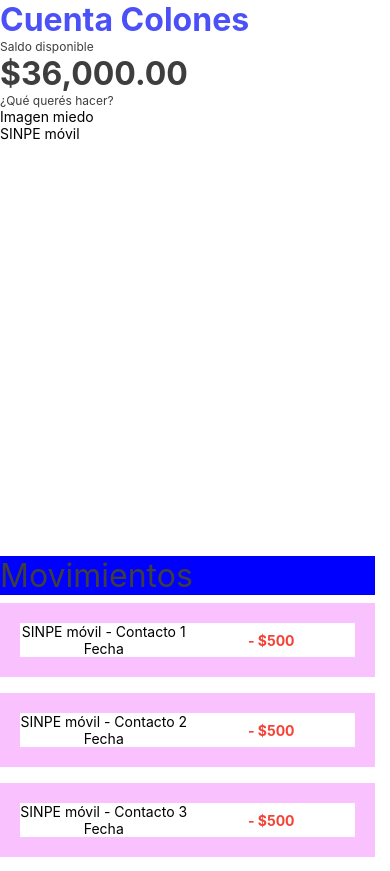
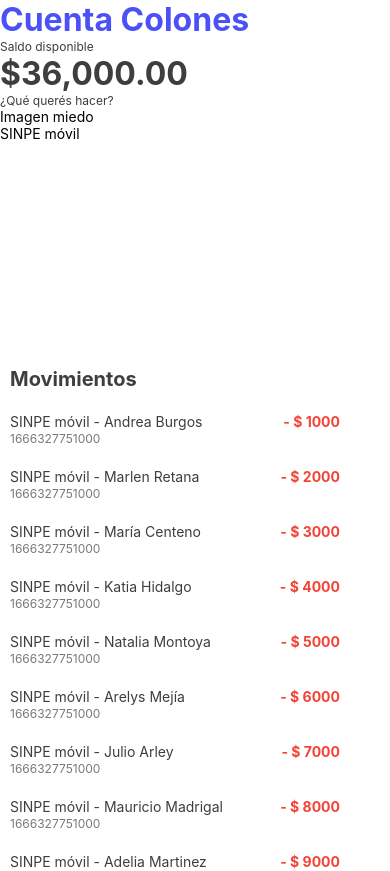
Before and after one commit to Geovanny-Burgos-Retana/SinpeMovilReactNativeExpo, a React Native app: screen /Home in a window 390 px wide. Shown: the top 871 px of the page. Built offline with nearby package versions, Linux system fonts and the light colour scheme.

Commit message:
Agregar estilos a el componente de movimientos y cada uno de sus componentes movimiento

```diff
--- a/components/Movement.js
+++ b/components/Movement.js
@@ -2,14 +2,15 @@ import { StyleSheet, View, Text } from "react-native";
 import React, { useState } from "react";
 
 export default function Movement(props) {
+    console.log(props.movement);
     return (
         <View style={styles.container}>
             <View style={styles.container2}>
-                <Text>SINPE móvil - Contacto {props.movement.id}</Text>
-                <Text>Fecha</Text>
+                <Text style={styles.title}>SINPE móvil - {props.movement.contact}</Text>
+                <Text style={styles.date}>{props.movement.createdAt}</Text>
             </View>
-            <View style={styles.container2}>
-                <Text style={styles.amount}>- $500</Text>
+            <View style={styles.container3}>
+                <Text style={styles.amount}>- $ {props.movement.amount}</Text>
                 <Text></Text>
             </View>
         </View>
@@ -19,26 +20,42 @@ export default function Movement(props) {
 const styles = StyleSheet.create({
     container: {
         flexDirection:"row",
-        flex: 1,
-        backgroundColor: '#fff',
-        alignItems: 'center',
-        justifyContent: 'center',
+        flex: 1
     },
     container2: {
-        flex: 1,
-        backgroundColor: '#fff',
-        alignItems: 'center',
-        justifyContent: 'center',
+        width: 250,
+    },
+    container3: {
+        width: 80,
     },
     amount: {
+        /* Body/Regular */
+        fontStyle: "normal",
+        fontWeight: "400",
+        fontSize: 14,
+        lineHeight: 19,
         fontWeight: 'bold',
+        /* Semantic/Error */
         color: '#F44336',
+        /* identical to box height */
         textAlign: "right"
     },
     title: {
+        /* Body/Regular */
+        fontStyle: "normal",
+        fontWeight: "400",
+        fontSize: 14,
+        lineHeight: 19,
+        /* Text-color/Default */
         color: "#3E3E3E"
     },
     date: {
-        color: "#787878"
+        /* Body/Regular */
+        fontStyle: "normal",
+        fontWeight: "400",
+        fontSize: 12,
+        lineHeight: 16,
+        /* Text-color/Default */
+        color: '#787878',
     }
 });
--- a/components/Movements.js
+++ b/components/Movements.js
@@ -8,36 +8,6 @@ const urlApi = 'https://ucszxe1fz2.execute-api.us-west-2.amazonaws.com/account';
 var records = 10;
 var page = 0;
 var init = true;
-
-var DATA = [
-    {
-        id: "1"
-    },
-    {
-        id: "2"
-    },
-    {
-        id: "3"
-    },
-    {
-        id: "4"
-    },
-    {
-        id: "5"
-    },
-    {
-        id: "6"
-    },
-    {
-        id: "7"
-    },
-    {
-        id: "8"
-    },
-    {
-        id: "9"
-    }
-];
 
 const Item = ({ movement }) => (
     <View style={styles.item}>
@@ -61,31 +31,58 @@ export default function Movements() {
     const [account, setAccount] = useState({});
     const [movements, setMovements] = useState([
         {
-            id: "1"
+            id: "1",
+            createdAt: 1666327751000,
+            amount: 1000,
+            contact: "Andrea Burgos"
         },
         {
-            id: "2"
+            id: "2",
+            createdAt: 1666327751000,
+            amount: 2000,
+            contact: "Marlen Retana"
         },
         {
-            id: "3"
+            id: "3",
+            createdAt: 1666327751000,
+            amount: 3000,
+            contact: "María Centeno"
         },
         {
-            id: "4"
+            id: "4",
+            createdAt: 1666327751000,
+            amount: 4000,
+            contact: "Katia Hidalgo"
         },
         {
-            id: "5"
+            id: "5",
+            createdAt: 1666327751000,
+            amount: 5000,
+            contact: "Natalia Montoya"
         },
         {
-            id: "6"
+            id: "6",
+            createdAt: 1666327751000,
+            amount: 6000,
+            contact: "Arelys Mejía"
         },
         {
-            id: "7"
+            id: "7",
+            createdAt: 1666327751000,
+            amount: 7000,
+            contact: "Julio Arley"
         },
         {
-            id: "8"
+            id: "8",
+            createdAt: 1666327751000,
+            amount: 8000,
+            contact: "Mauricio Madrigal"
         },
         {
-            id: "9"
+            id: "9",
+            createdAt: 1666327751000,
+            amount: 9000,
+            contact: "Adelia Martinez"
         }
     ]);
 
@@ -162,22 +159,28 @@ const styles = StyleSheet.create({
     container: {
         width: 375,
         height: 362,
-        top: 414
+        top: 214
     },
     item: {
-        backgroundColor: '#f9c2ff',
-        padding: 20,
-        marginVertical: 8,
+        /* backgroundColor: '#f9c2ff', */
+        padding: 10,
+        marginVertical: 0,
     },
     title: {
         fontSize: 32,
     },
     movements: {
-        color: "#3E3E3E",
-        fontSize: 32
+        /* Title/H5 */
+        fontStyle: "normal",
+        fontWeight: "700",
+        fontSize: 20,
+        lineHeight: 26,
+        letterSpacing: 0.0022,
+        /* Text-color/Default */
+        color: "#3E3E3E"
     },
     view2: {
-        backgroundColor: "blue"
+        padding: 10
     },
     view3: {
         backgroundColor: "yellow"
```
Also changed, not shown: components/StatusBarWink.js (+13 -0 lines).
